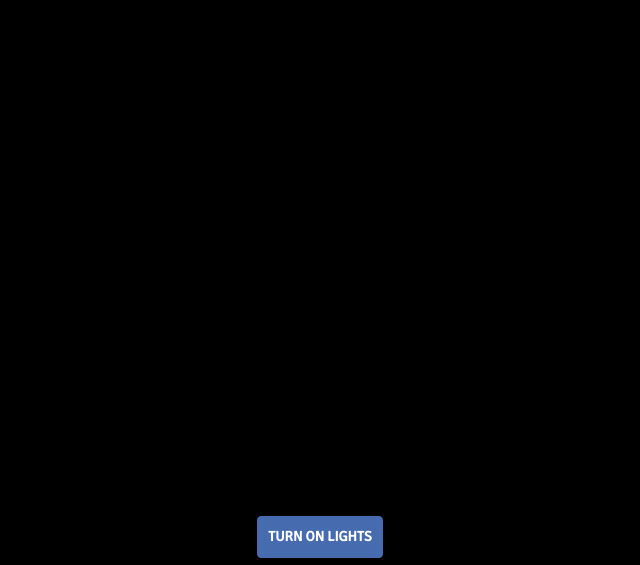
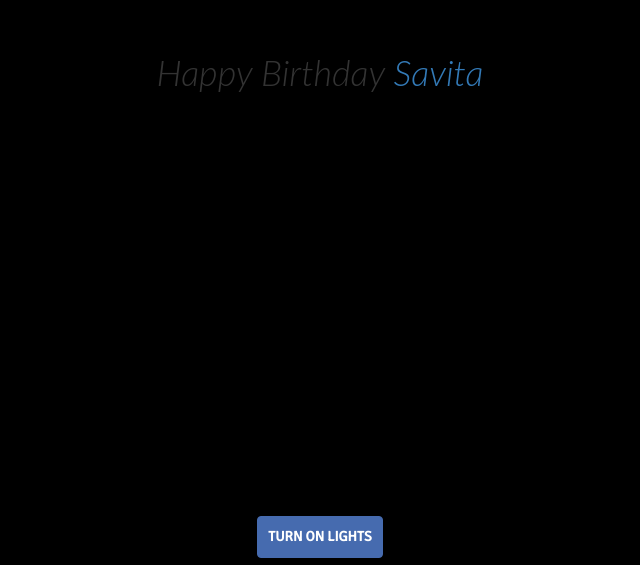
Before and after one commit to Mburu-karanja/y0urd4y, a website: page index.html in a window 1280 px wide. Shown: the part 235-800 px from the top of the page, without its empty margins (320-960 px from the left). Drawn offline with nearby package versions, Linux system fonts and the light colour scheme.

Commit message:
it's a beautiful day

```diff
--- a/index.html
+++ b/index.html
@@ -150,7 +150,8 @@
 				<p>and make it the best memory..</p>
 				<p>lastly...</p>
 				<p>I'd like to wish you one more time</p>
-				<p>a very happy birthday Mburu K</p>
+				<p>a very happy birthday Wakaso</p>
+				<p>From Mburu</p>
 			</div>
 		</div>
 		<div class="navbar navbar-fixed-bottom">
@@ -167,6 +168,11 @@
 					<!-- <button class="btn btn-primary" id="cake_cut">Lrt's Cut the Cake</button> -->
 				</div>
 			</div>
+			</div>
+
+
+                       <h1 class="bday">Happy Birthday <a target="_self" rel="noopener noreferrer" href="../../index.html"> Savita</a></h1>
+                       </div>
 			<!-- <div class="col-md-2">
 			</div>
 			<div class="col-md-2">
```
